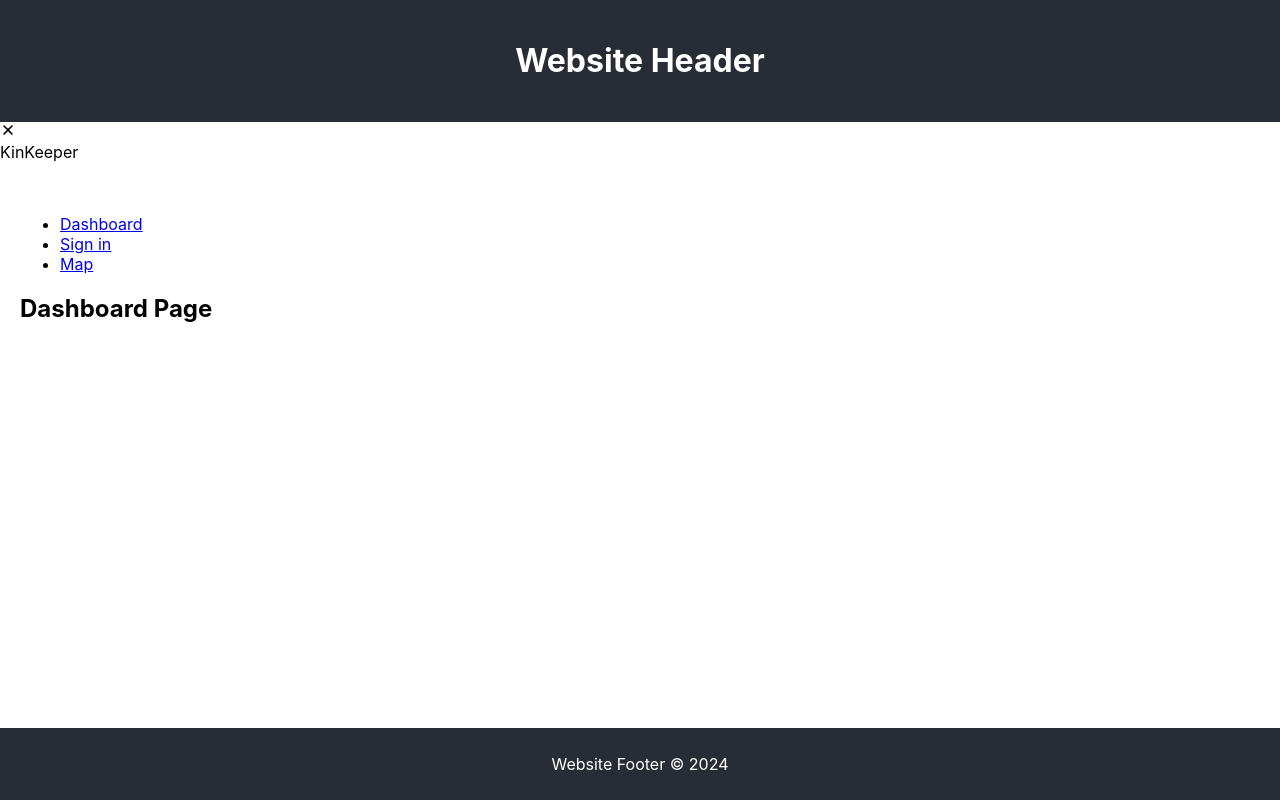
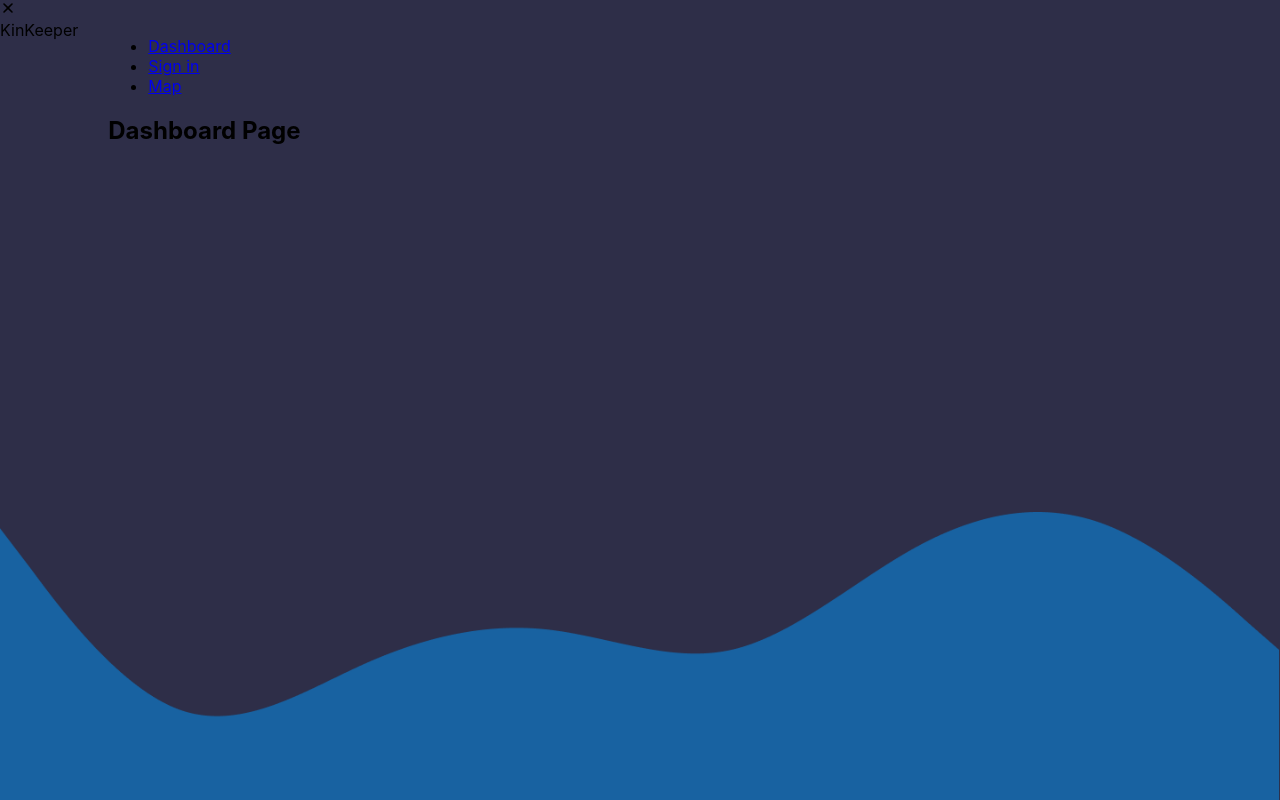
Before and after one commit to BichHang21522041/Safe-Move-Website, a React (Create React App) app: page / in a window 1280 px wide. Built offline with nearby package versions, Linux system fonts and the light colour scheme.

Commit message:
Setup layout

```diff
--- a/src/App.tsx
+++ b/src/App.tsx
@@ -4,12 +4,10 @@ import Dashboard from "./views/dashboard";
 import Map from "./views/map";
 import SignIn from "./views/signIn";
 import Layout from "./components/MainLayout";
-import RenderRoutes from "./routes";
+import MainRoutes from "./routes";
 
 function App() {
-  return (
-    <Layout children={<RenderRoutes/>}/>
-  );
+  return <Layout children={<MainRoutes />} />;
 }
 
 export default App;
--- a/src/components/MainLayout.tsx
+++ b/src/components/MainLayout.tsx
@@ -1,5 +1,6 @@
-import React from "react";
+import React, { CSSProperties } from "react";
 import { Sidebar } from "./SideBar";
+import BG from "../images/BG.png";
 
 // Define a simple layout type for flexibility
 interface LayoutProps {
@@ -9,14 +10,14 @@ interface LayoutProps {
 const Layout: React.FC<LayoutProps> = ({ children }) => {
   return (
     <div style={containerStyle}>
-      <header style={headerStyle}>
+      {/* <header style={headerStyle}>
         <h1>Website Header</h1>
-      </header>
-      <Sidebar/>
+      </header> */}
+      <Sidebar style={sideBarStyle} />
       <main style={mainStyle}>{children}</main>
-      <footer style={footerStyle}>
+      {/* <footer style={footerStyle}>
         <p>Website Footer © 2024</p>
-      </footer>
+      </footer> */}
     </div>
   );
 };
@@ -24,27 +25,22 @@ const Layout: React.FC<LayoutProps> = ({ children }) => {
 // Correctly typed CSS styles using React.CSSProperties
 const containerStyle: React.CSSProperties = {
   display: "flex",
-  flexDirection: "column",
+  flexDirection: "row",
   minHeight: "100vh",
+  gap: 10,
+  backgroundImage: `url(${BG})`,
+  backgroundSize: "cover",
+  backgroundPosition: "center",
 };
 
-const headerStyle: React.CSSProperties = {
-  backgroundColor: "#282c34",
-  color: "white",
-  padding: "20px",
-  textAlign: "center",
+const sideBarStyle: CSSProperties = {
+  // backgroundColor: "red",
 };
 
 const mainStyle: React.CSSProperties = {
   flex: 1,
   padding: "20px",
-};
-
-const footerStyle: React.CSSProperties = {
-  backgroundColor: "#282c34",
-  color: "white",
-  textAlign: "center",
-  padding: "10px",
+  // backgroundColor: "pink",
 };
 
 export default Layout;
--- a/src/components/SideBar.tsx
+++ b/src/components/SideBar.tsx
@@ -7,13 +7,15 @@ import { HiX } from "react-icons/hi";
 export const Sidebar = (props: {
   open?: boolean;
   onClose?: React.MouseEventHandler<HTMLSpanElement>;
+  style?: React.CSSProperties;
 }) => {
-  const { open, onClose } = props;
+  const { open, onClose, style } = props;
   return (
     <div
       className={`sm:none duration-175 linear fixed !z-50 flex min-h-full flex-col bg-white pb-10 shadow-2xl shadow-white/5 transition-all dark:!bg-navy-800 dark:text-white md:!z-50 lg:!z-50 xl:!z-0 ${
         open ? "translate-x-0" : "-translate-x-96"
       }`}
+      style={style}
     >
       <span
         className="absolute top-4 right-4 block cursor-pointer xl:hidden"
--- a/src/routes.tsx
+++ b/src/routes.tsx
@@ -19,7 +19,7 @@ export interface IRoute {
   children?: { path: string; component: ReactNode }[];
 }
 
-const routes: IRoute[] = [
+export const routes: IRoute[] = [
   {
     name: "Dashboard",
     icon: <MdOutlineDashboard />,
@@ -34,7 +34,7 @@ const routes: IRoute[] = [
   },
 ];
 
-function renderRoutes() {
+function MainRoutes() {
   return (
     <Router>
       <div>
@@ -59,19 +59,7 @@ function renderRoutes() {
         </Routing>
       </div>
     </Router>
-    // routes.map((route, index) => (
-    //   <Route path={route.path} element={route.component} key={index}>
-    //     {route.children &&
-    //       route.children.map((item, idx) => (
-    //         <Route
-    //           path={item.path}
-    //           element={item.component}
-    //           key={`${index}-${idx}`}
-    //         />
-    //       ))}
-    //   </Route>
-    // ))
   );
 }
 
-export default renderRoutes;
+export default MainRoutes;
```
Also changed, not shown: src/components/SideBarLink.tsx (deleted, +0 -57 lines), src/images/BG.png (added).
